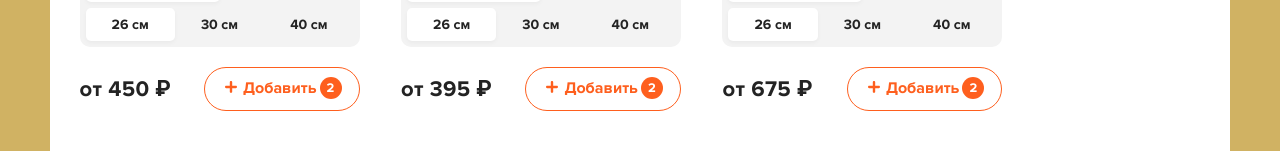
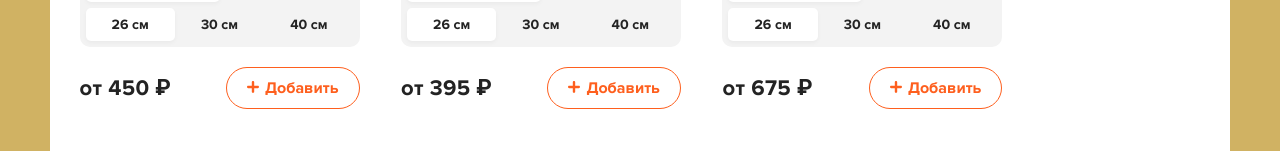
Before and after one commit to AstakhovV/Pizza-shop, a React (Create React App) app: page / in a window 1280 px wide. Shown: the part 649-800 px from the top of the page. Built offline with nearby package versions, Linux system fonts and the light colour scheme; data requests are answered from the project's data file.

Commit message:
home page counters

```diff
--- a/src/components/Button.jsx
+++ b/src/components/Button.jsx
@@ -1,9 +1,9 @@
 import React from 'react'
 import classNames from 'classnames'
 
-export const Button = ({className, outline, children}) => {
+export const Button = ({className, outline, children, onClick}) => {
     return (
-        <button  className={classNames('button', className, {
+        <button onClick={onClick} className={classNames('button', className, {
                 'button--outline': outline
             }
         )}>{children}</button>
--- a/src/components/PizzaBlock/PizzaBlock.jsx
+++ b/src/components/PizzaBlock/PizzaBlock.jsx
@@ -4,7 +4,7 @@ import PropTypes from 'prop-types'
 import {Button} from "../Button";
 
 export const PizzaBlock = (props) => {
-    const { imageUrl, name,sizes, types, price, onAddPizza} = props
+    const {id, imageUrl, name,sizes, types, price, onClickAddPizza, addedCount} = props
 
     const availableTypes = ['тонкое', 'традиционное']
     const availableSize = [26, 30, 40]
@@ -20,6 +20,18 @@ export const PizzaBlock = (props) => {
         setActiveSize(sizes[sizes.indexOf(size)])
         setPricePizza(price[sizes.indexOf(size)])
     }
+    const handleAddPizza = () =>{
+        const obj ={
+            id,
+            name,
+            imageUrl,
+            type: availableTypes[activeType],
+            size: activeSize,
+            price: pricePizza,
+        }
+        onClickAddPizza(obj)
+    }
+
     return (
         <div className="pizza-block">
                     <img
@@ -59,7 +71,7 @@ export const PizzaBlock = (props) => {
                     </div>
                     <div className="pizza-block__bottom">
                         <div className="pizza-block__price">от {pricePizza} ₽</div>
-                        <Button className="button--add" outline>
+                        <Button onClick={handleAddPizza} className="button--add" outline>
                             <svg
                                 width="12"
                                 height="12"
@@ -73,7 +85,9 @@ export const PizzaBlock = (props) => {
                                 />
                             </svg>
                             <span> Добавить</span>
-                            <i>2</i>
+                            {addedCount &&
+                                <i>{addedCount}</i>
+                            }
                         </Button>
                     </div>
                 </div>
@@ -86,7 +100,8 @@ PizzaBlock.propTypes = {
     price: PropTypes.arrayOf(PropTypes.number),
     types: PropTypes.arrayOf(PropTypes.number),
     sizes: PropTypes.arrayOf(PropTypes.number),
-    onAddPizza: PropTypes.func
+    onAddPizza: PropTypes.func,
+    addedCount: PropTypes.number
 }
 PizzaBlock.defaultProps = {
     name: '---',
--- a/src/pages/Home.jsx
+++ b/src/pages/Home.jsx
@@ -4,6 +4,7 @@ import {useDispatch, useSelector} from "react-redux";
 import {setCategory, setSortBy} from "../redux/actions/filters-actions";
 import {fetchPizza} from "../redux/actions/pizzas-actions";
 import {PizzaLoadingBlock} from "../components/PizzaBlock/PizzaLoadingBlock";
+import {addPizzaToCart} from "../redux/actions/cart-actions";
 
 const categoryNames = ['Мясные', 'Вегетарианская', 'Гриль', 'Острые', 'Закрытые']
 const  sortItem = [
@@ -17,6 +18,7 @@ export const Home = () => {
     const itemsPizza = useSelector(state => state.pizzas.items)
     const itemsLoading = useSelector(state => state.pizzas.isLoaded)
     const activeSort = useSelector(state => state.filters.sortBy)
+    const cartItems = useSelector(state => state.cart.items)
     const activeCategory = useSelector(state => state.filters.category)
 
 
@@ -27,6 +29,10 @@ export const Home = () => {
     const dispatchBySort = useCallback((type) => {
         dispatch(setSortBy(type))
     }, [dispatch])
+
+    const onAddPizza = (obj) => {
+        dispatch(addPizzaToCart(obj))
+    }
 
     useEffect(() => {
         dispatch(fetchPizza(activeSort, activeCategory))
@@ -50,8 +56,9 @@ export const Home = () => {
                 { itemsLoading ?
                     itemsPizza.map(item => (
                         <PizzaBlock
-                            dispatch={dispatch}
+                            onClickAddPizza={onAddPizza}
                             key={item.id}
+                            addedCount={cartItems[item.id] && cartItems[item.id].length}
                             {...item}/>
                     ))
                     : Array(12).fill(0).map((item, index) =>(
--- a/src/redux/reducer/cart-reducer.js
+++ b/src/redux/reducer/cart-reducer.js
@@ -11,12 +11,14 @@ const cartReducer = (state = InitialState, action) => {
             return {
                 ...state,
                 items: {
-                    [action.payload.id]:[
-                        ...state.items[action.payload.id],
-                        action.payload
-                    ]
+                    ...state.items,
+                    [action.payload.id]:
+                        !state.items[action.payload.id] ? [action.payload]
+                            :
+                        [...state.items[action.payload.id],
+                        action.payload]
                 },
-                totalPrice : state.totalPrice + action.payload,
+                totalPrice : state.totalPrice + action.payload.price,
                 itemsCount : state.itemsCount + 1
             }
         case 'SET_TOTAL_COUNT':
```
